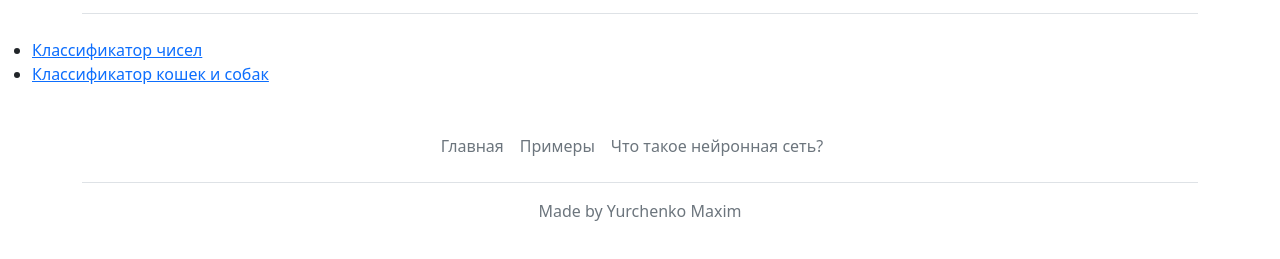
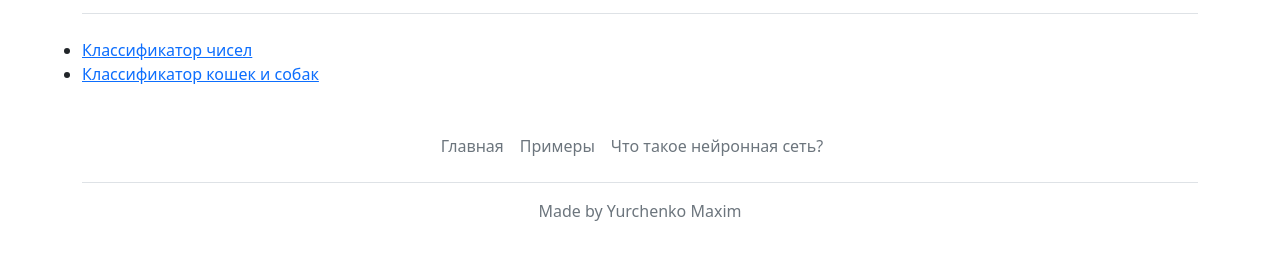
Before and after one commit to urchmaks/AI-Visually, a plain HTML site: page examples.html in a window 1280 px wide. Shown: the part 103-362 px from the top of the page. Drawn offline with nearby package versions, Linux system fonts and the light colour scheme.

Commit message:
minor fix

```diff
--- a/examples.html
+++ b/examples.html
@@ -27,7 +27,7 @@
         </header>
       </div>
 
-        <ul>
+        <ul class="container">
             <li><a href="digit.html">Классификатор чисел</a></li>
             <li><a href="pet.html">Классификатор кошек и собак</a></li>
         </ul>
```
